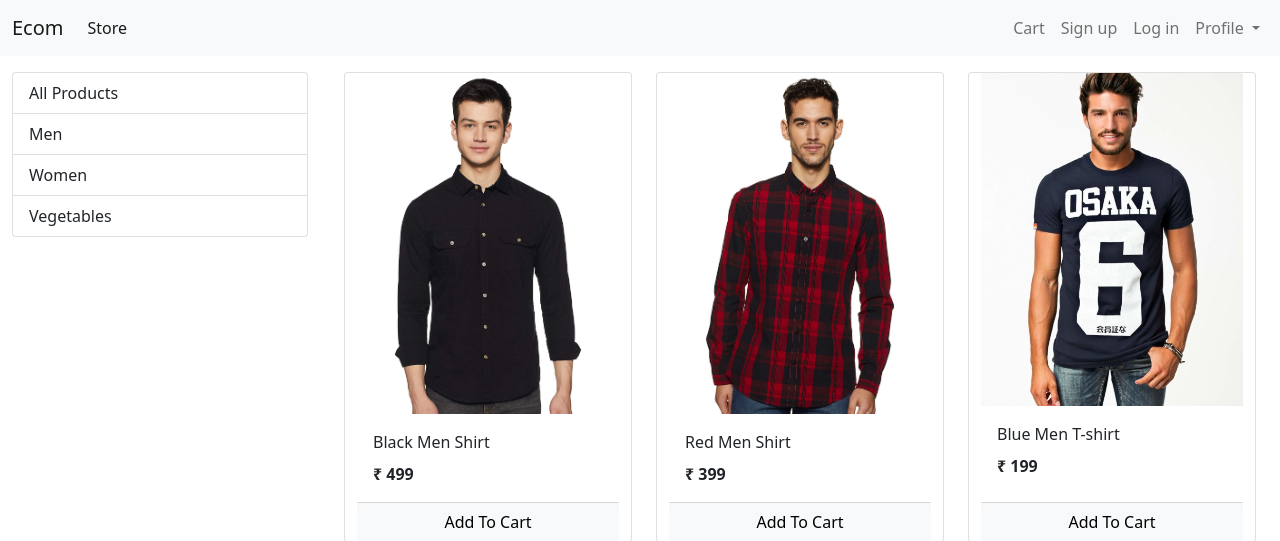
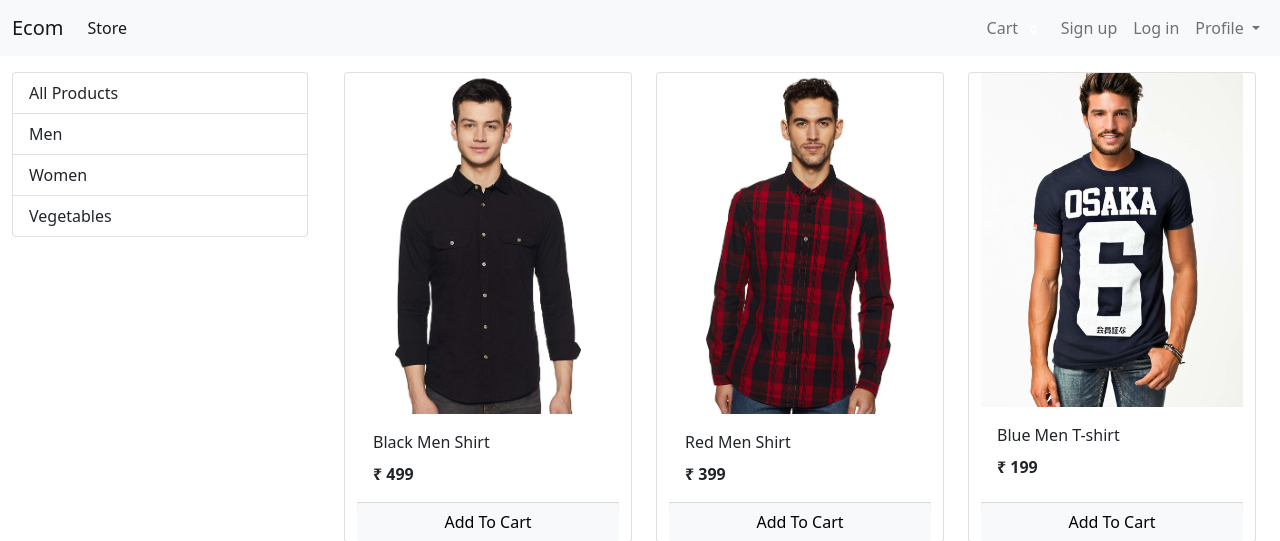
Before and after one commit to mihirhpanchal/django-ecom, a Django app: page / in a window 1280 px wide. Shown: the top 541 px of the page. Run offline with Django 3.2, Linux system fonts and the light colour scheme; data comes from the database, SQL or seed files in the repository.

Commit message:
cart count

```diff
--- a/store/templates/base.html
+++ b/store/templates/base.html
@@ -26,7 +26,8 @@
           <form class="d-flex">
             <ul class="navbar-nav me-auto mb-2 mb-lg-0">
               <li class="nav-item">
-                <a class="nav-link" aria-current="page" href="/cart">Cart</a>
+                <a class="nav-link" aria-current="page" href="/cart">Cart
+                <span class="badge badge-info">{{request.session.cart.keys|length}}</span></a>
               </li>
               {% if request.session.customer %}
               <li class="nav-item">
```
